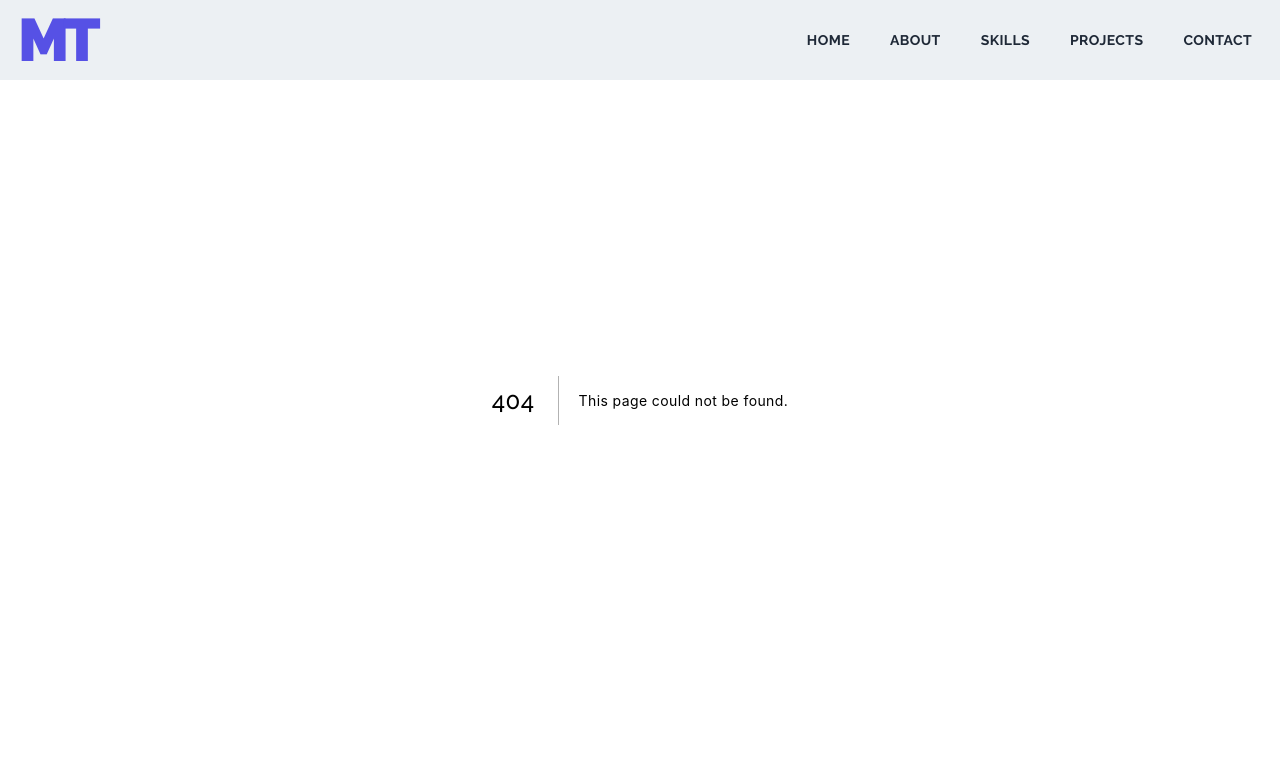
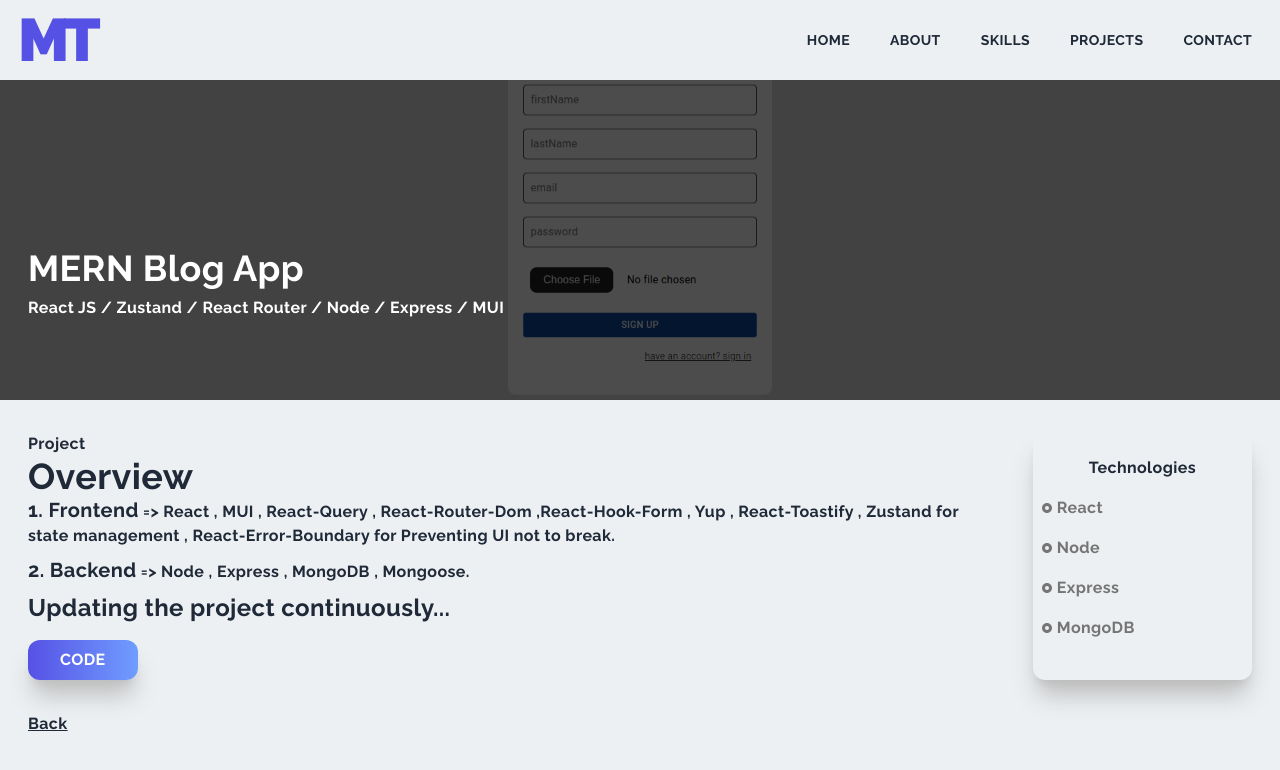
Before and after one commit to motantawi/portfolio_next, a Next.js app: page /projects/blog in a window 1280 px wide. Before the commit this address had no page. Shown: the top 770 px of the page. Built offline with nearby package versions, Linux system fonts and the light colour scheme.

Commit message:
add: new project (blogApp)

```diff
--- /dev/null
+++ b/pages/projects/blog/index.jsx
@@ -0,0 +1,86 @@
+import Image from "next/image";
+import React from "react";
+import blogImg from "../../../public/assets/projects/blogApp.png";
+import { RiRadioButtonFill } from "react-icons/ri";
+import Link from "next/link";
+import Head from "next/head";
+
+const movie = () => {
+  return (
+    <>
+      <Head>
+        <title>Projects | Blog</title>
+        <link rel="icon" href="/fav.png" />
+      </Head>
+
+      <div className="w-full">
+        <div className="w-screen h-[50vh] relative">
+          <div className="absolute top-0 left-0 w-full h-[50vh] bg-black/70 z-10" />
+          <Image
+            className="absolute z-1"
+            layout="fill"
+            objectFit="cover"
+            src={blogImg}
+            alt="/"
+          />
+          <div className="absolute top-[70%] max-w-[1240px] w-full left-[50%] right-[50%] translate-x-[-50%] translate-y-[-50%] text-white z-10 p-2">
+            <h2 className="py-2">MERN Blog App</h2>
+            <h3>React JS / Zustand / React Router / Node / Express / MUI</h3>
+          </div>
+        </div>
+
+        <div className="max-w-[1240px] mx-auto p-2 grid md:grid-cols-5 gap-8 py-8">
+          <div className="col-span-4">
+            <p>Project</p>
+            <h2>Overview</h2>
+            <p className="mb-2">
+              <span className="text-xl">1. Frontend</span> =&gt; React , MUI ,
+              React-Query , React-Router-Dom ,React-Hook-Form , Yup ,
+              React-Toastify , Zustand for state management ,
+              React-Error-Boundary for Preventing UI not to break.
+            </p>
+            <p>
+              <span className="text-xl">2. Backend</span> =&gt; Node , Express ,
+              MongoDB , Mongoose.
+            </p>
+            <p className="mt-2 text-2xl">
+              Updating the project continuously...
+            </p>
+
+            <a
+              href="https://github.com/motantawi/Blog_App"
+              target="_blank"
+              rel="noreferrer"
+            >
+              <button className="px-8 py-2 mt-4 mr-8">Code</button>
+            </a>
+          </div>
+          <div className="col-span-4 md:col-span-1 shadow-xl shadow-gray-400 rounded-xl py-4">
+            <div className="p-2">
+              <p className="text-center font-bold pb-2">Technologies</p>
+              <div className="grid grid-cols-3 md:grid-cols-1">
+                <p className="text-gray-600 py-2 flex items-center">
+                  <RiRadioButtonFill className="pr-1" /> React
+                </p>
+                <p className="text-gray-600 py-2 flex items-center">
+                  <RiRadioButtonFill className="pr-1" /> Node
+                </p>
+                <p className="text-gray-600 py-2 flex items-center">
+                  <RiRadioButtonFill className="pr-1" /> Express
+                </p>
+                <p className="text-gray-600 py-2 flex items-center">
+                  <RiRadioButtonFill className="pr-1" /> MongoDB
+                </p>
+              </div>
+            </div>
+          </div>
+          <Link href="/projects">
+            <p className="underline cursor-pointer">Back</p>
+          </Link>
+        </div>
+      </div>
+    </>
+  );
+};
+
+export default movie;
```
Also changed, not shown: public/assets/projects/blogApp.png (added).
